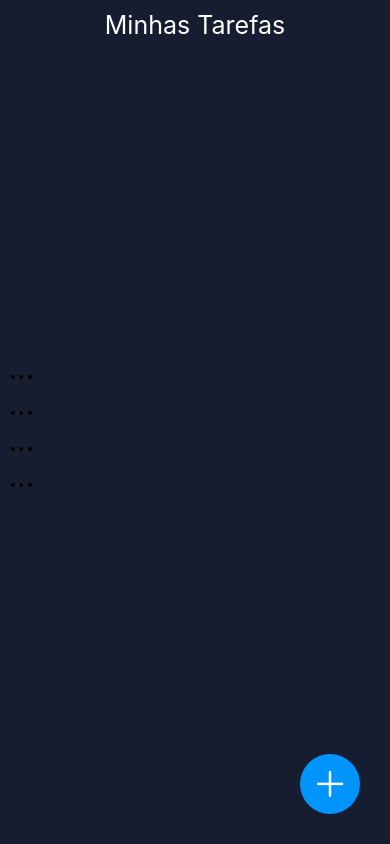
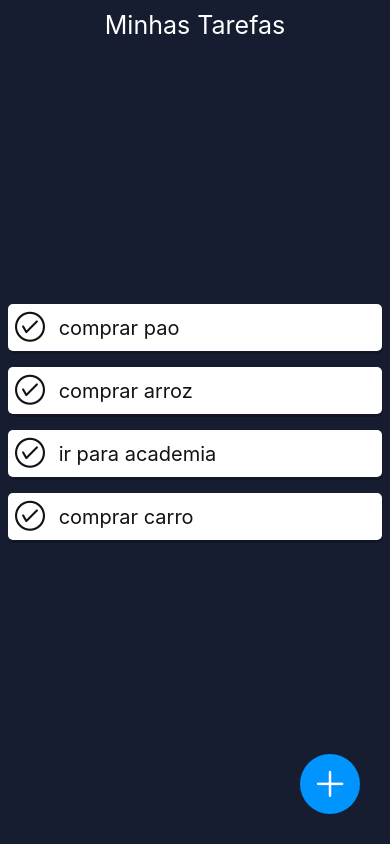
Before and after one commit to wiltonjr22/App02, a React Native app: screen / in a window 390 px wide. Built offline with nearby package versions, Linux system fonts and the light colour scheme.

Commit message:
atua 02
estilizaçao de componentes

```diff
--- a/App.js
+++ b/App.js
@@ -20,6 +20,7 @@ export default function App(){
       </View>
 
       <FlatList
+      marginHorizontal={10}
       showsHorizontalScrollIndicator={false}
       data={task}
       keyExtractor={ (item) => String(item.key)}
--- a/src/components/TaskList/index.js
+++ b/src/components/TaskList/index.js
@@ -1,10 +1,42 @@
 import React from 'react';
-import {View,Text} from 'react-native';
+import {View,Text, StyleSheet, TouchableOpacity} from 'react-native';
+import AntDesign from 'react-native-vector-icons/AntDesign';
 
-export default function TaskList(){
+export default function TaskList({data}){
     return(
-        <View>
-            <Text style={{fontSize: 30}}> ... </Text>
+        <View style={style.container}>
+           <TouchableOpacity>
+            <AntDesign name="checkcircleo" size = {30} color = "#121212" />
+           </TouchableOpacity>
+           <View>
+            <Text style={style.task}> {data.task} </Text>
+           </View>
         </View>
     )
 }
+
+const style = StyleSheet.create({
+    container:{
+        flex: 1,
+        margin: 8,
+        flexDirection: 'row',
+        alignItems: 'center',
+        backgroundColor: '#FFF',
+        borderRadius: 5,
+        padding: 7,
+        elevation: 1.5,
+        shadowColor: '#000',
+        shadowOpacity: 0.2,
+        shadowOffset:{
+            width: 1,
+            height: 3
+        }
+    },
+    task:{
+        color: '#121212',
+        paddingRight: 20,
+        paddingLeft: 8,
+        fontSize: 20,
+
+    },
+});
```
